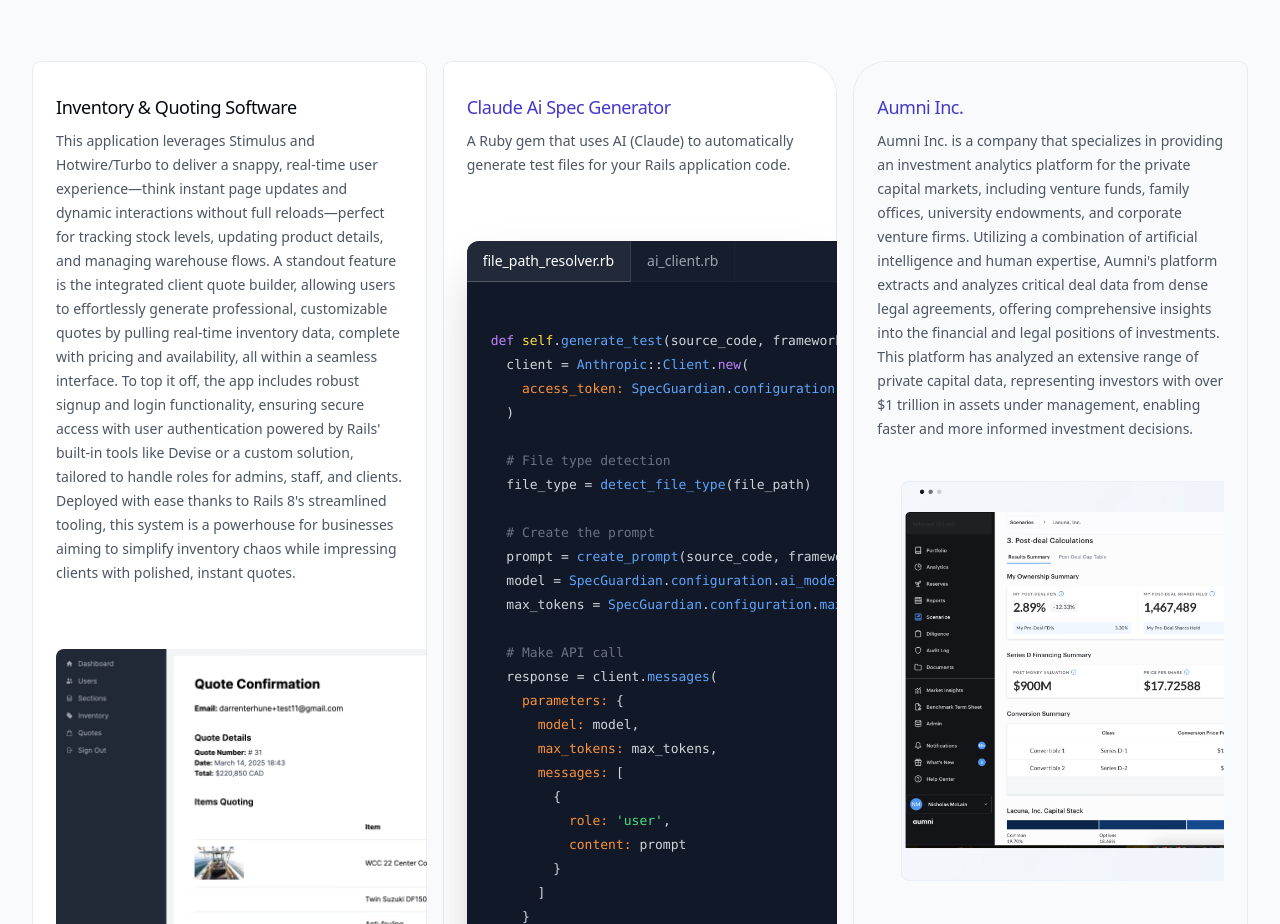
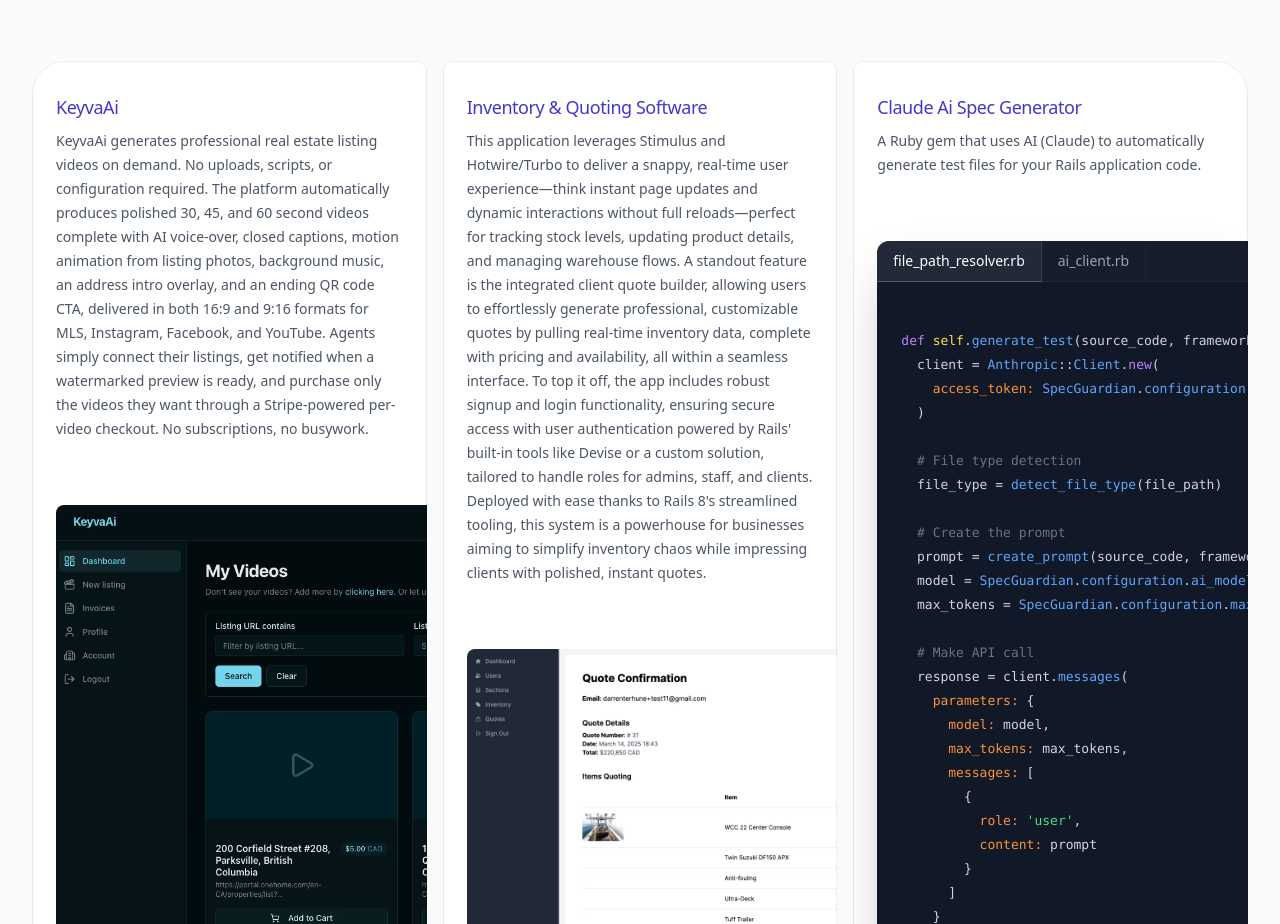
Before and after one commit to darrenterhune/darrenterhune, a website: page index.html in a window 1280 px wide. Shown: the part 3539-4463 px from the top of the page. Drawn offline with nearby package versions, Linux system fonts and the light colour scheme.

Commit message:
Add keyva-ai to projects

```diff
--- a/index.html
+++ b/index.html
@@ -2,7 +2,7 @@
 <html class="scroll-smooth" lang="en">
   <head>
     <meta charset="utf-8" />
-    <title>Darren Terhune | Ruby on Rails Expert</title>
+    <title>Darren Terhune | Ruby on Rails Software Engineering Expert</title>
     <meta
       name="description"
       content="Expert Ruby on Rails Developer offering top-tier web application development services for businesses. Enhance your digital presence with custom, scalable, and efficient solutions tailored to your needs. Let's transform your ideas into reality with robust and reliable web applications."
@@ -447,11 +447,12 @@
                         <h4 class="ml-3 text-lg text-gray-800 font-semibold text-indigo-600">Web Applications</h4>
                       </div>
                       <p class="mt-6">
-                        After 17+ years of writing web applications, I bring a deep understanding of the entire
-                        development lifecycle, from initial concept to deployment and maintenance. My expertise spans
-                        front-end and back-end technologies, ensuring seamless integration and performance. Leveraging
-                        frameworks like Ruby on Rails and tools such as Turbo/Hotwire and Stimulus, I craft robust,
-                        scalable, and interactive web applications tailored to meet diverse business needs.
+                        After <span id="experience-years">20</span>+ years of writing web applications, I bring a deep
+                        understanding of the entire development lifecycle, from initial concept to deployment and
+                        maintenance. My expertise spans front-end and back-end technologies, ensuring seamless
+                        integration and performance. Leveraging frameworks like Ruby on Rails and tools such as
+                        Turbo/Hotwire and Stimulus, I craft robust, scalable, and interactive web applications tailored
+                        to meet diverse business needs.
                       </p>
                     </div>
                     <div>
@@ -608,11 +609,53 @@
             </h3>
             <div class="mt-10 grid gap-4 sm:mt-16 lg:grid-cols-3 lg:grid-rows-1">
               <div class="relative">
+                <div class="absolute inset-px rounded-lg bg-white max-lg:rounded-t-[2rem] lg:rounded-l-[2rem]"></div>
+                <div
+                  class="relative flex h-full flex-col overflow-hidden rounded-[calc(var(--radius-lg)+1px)] max-lg:rounded-t-[calc(2rem+1px)] lg:rounded-l-[calc(2rem+1px)]"
+                >
+                  <div class="p-6">
+                    <p class="mt-2 text-lg font-medium tracking-tight text-gray-950 max-lg:text-center">
+                      <a
+                        href="https://keyva.ai"
+                        target="_blank"
+                        rel="noopener noreferrer nofollow"
+                        class="text-indigo-700 hover:text-indigo-400 hover:underline"
+                        >KeyvaAi
+                      </a>
+                    </p>
+                    <p class="mt-2 max-w-lg text-sm/6 text-gray-600 max-lg:text-center">
+                      KeyvaAi generates professional real estate listing videos on demand. No uploads, scripts, or
+                      configuration required. The platform automatically produces polished 30, 45, and 60 second videos
+                      complete with AI voice-over, closed captions, motion animation from listing photos, background
+                      music, an address intro overlay, and an ending QR code CTA, delivered in both 16:9 and 9:16
+                      formats for MLS, Instagram, Facebook, and YouTube. Agents simply connect their listings, get
+                      notified when a watermarked preview is ready, and purchase only the videos they want through a
+                      Stripe-powered per-video checkout. No subscriptions, no busywork.
+                    </p>
+                  </div>
+                  <div class="@container relative min-h-[30rem] w-full grow max-lg:mx-auto">
+                    <div class="absolute inset-x-6 top-10 bottom-10 right-0 overflow-hidden">
+                      <img class="size-full object-cover rounded-l-lg object-left-top" src="images/keyva-ai.avif" />
+                    </div>
+                  </div>
+                </div>
+                <div
+                  class="pointer-events-none absolute inset-px rounded-lg ring-1 shadow-sm ring-black/5 max-lg:rounded-t-[2rem] lg:rounded-l-[2rem]"
+                ></div>
+              </div>
+              <div class="relative">
                 <div class="absolute inset-px rounded-lg bg-white"></div>
                 <div class="relative flex h-full flex-col overflow-hidden rounded-[calc(var(--radius-lg)+1px)]">
                   <div class="p-6">
                     <p class="mt-2 text-lg font-medium tracking-tight text-gray-950 max-lg:text-center">
-                      Inventory &amp; Quoting Software
+                      <a
+                        href="https://walkerboats.com"
+                        target="_blank"
+                        rel="noopener noreferrer nofollow"
+                        class="text-indigo-700 hover:text-indigo-400 hover:underline"
+                      >
+                        Inventory &amp; Quoting Software
+                      </a>
                     </p>
                     <p class="mt-2 max-w-lg text-sm/6 text-gray-600 max-lg:text-center">
                       This application leverages Stimulus and Hotwire/Turbo to deliver a snappy, real-time user
@@ -969,6 +1012,7 @@
     </div>
     <script>
       document.getElementById('year').innerHTML = new Date().getFullYear();
+      document.getElementById('experience-years').innerHTML = new Date().getFullYear() - 2006;
       document.getElementById('mobile-menu-toggle').addEventListener('click', function () {
         const mobileMenu = document.getElementById('mobile-menu');
         mobileMenu.classList.toggle('hidden');
```
Also changed, not shown: images/keyva-ai.avif (added), images/keyva-ai.jpg (added).
